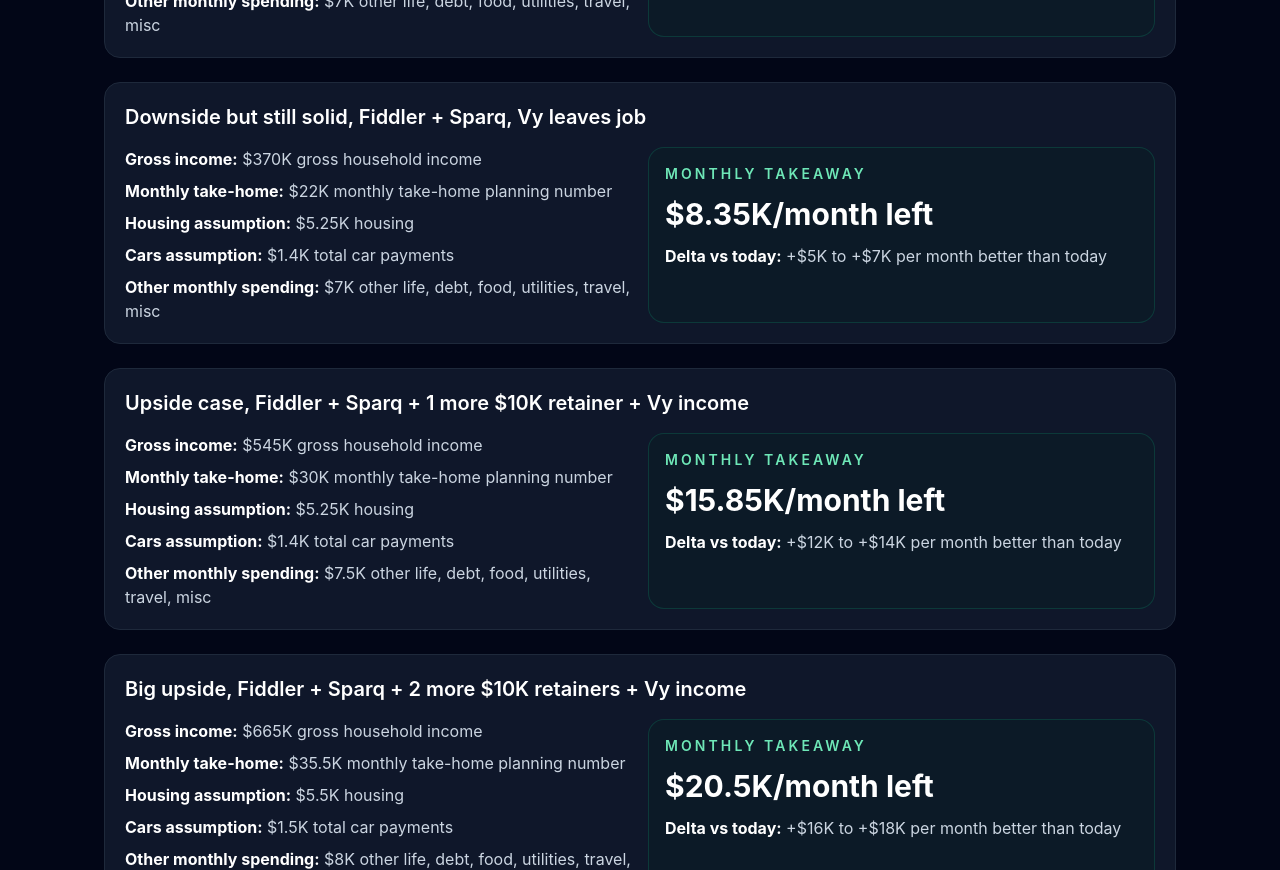
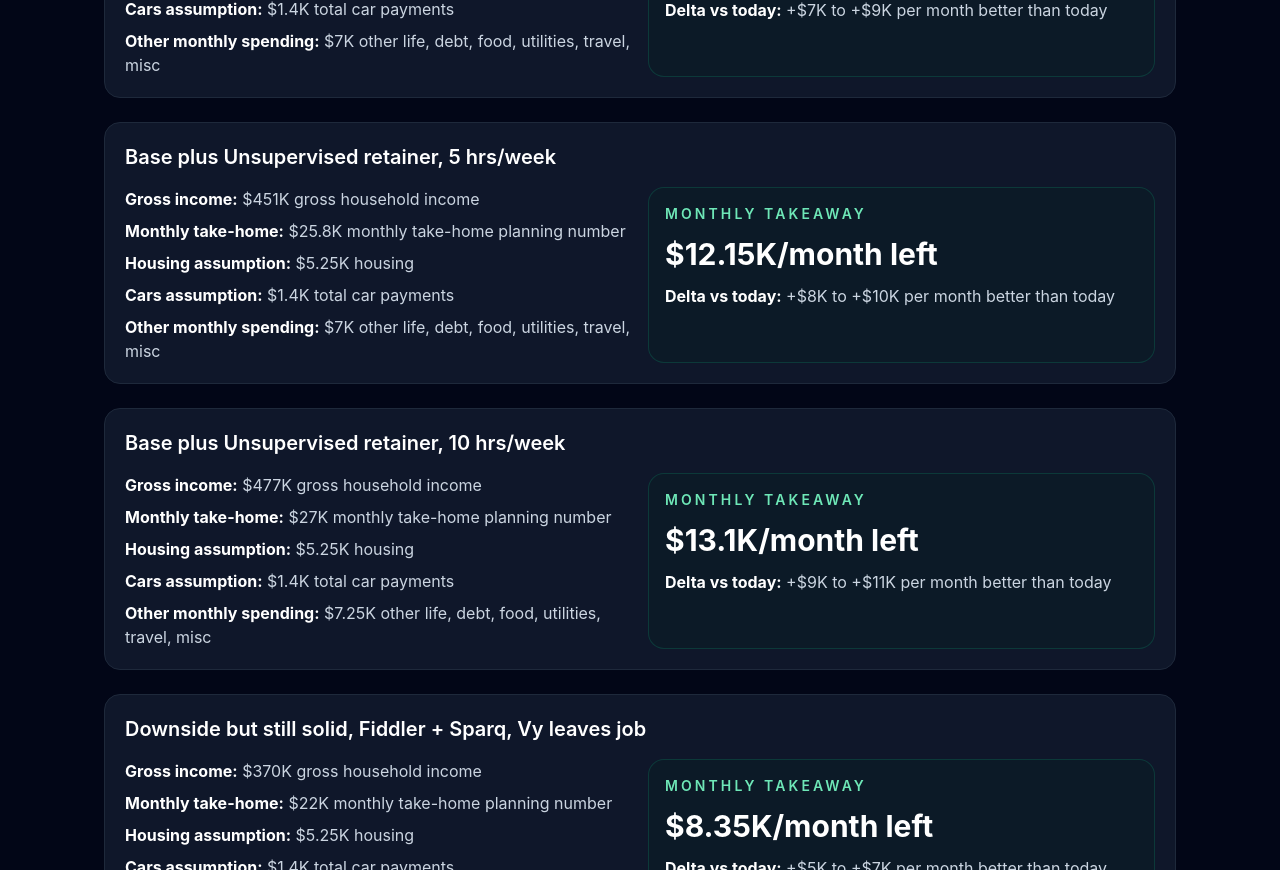
Before and after one commit to JE-MM-754/work-tools, a Next.js app: page /finance/fiddler-sparq-family-plan-2026-04 in a window 1280 px wide. Shown: the part 1120-1990 px from the top of the page. Built offline with nearby package versions, Linux system fonts and the light colour scheme.

Commit message:
Add Unsupervised retainer upside to family plan

```diff
--- a/src/app/finance/fiddler-sparq-family-plan-2026-04/page.tsx
+++ b/src/app/finance/fiddler-sparq-family-plan-2026-04/page.tsx
@@ -24,6 +24,26 @@ const scenarios = [
     other: '$7K other life, debt, food, utilities, travel, misc',
     takeaway: '$10.85K/month left',
     delta: '+$7K to +$9K per month better than today',
+  },
+  {
+    title: 'Base plus Unsupervised retainer, 5 hrs/week',
+    gross: '$451K gross household income',
+    net: '$25.8K monthly take-home planning number',
+    housing: '$5.25K housing',
+    cars: '$1.4K total car payments',
+    other: '$7K other life, debt, food, utilities, travel, misc',
+    takeaway: '$12.15K/month left',
+    delta: '+$8K to +$10K per month better than today',
+  },
+  {
+    title: 'Base plus Unsupervised retainer, 10 hrs/week',
+    gross: '$477K gross household income',
+    net: '$27K monthly take-home planning number',
+    housing: '$5.25K housing',
+    cars: '$1.4K total car payments',
+    other: '$7.25K other life, debt, food, utilities, travel, misc',
+    takeaway: '$13.1K/month left',
+    delta: '+$9K to +$11K per month better than today',
   },
   {
     title: 'Downside but still solid, Fiddler + Sparq, Vy leaves job',
@@ -69,6 +89,7 @@ const priorities = [
 const strategicPlan = [
   'Use Fiddler as the stable foundation, cash flow, benefits, and equity upside.',
   'Use Sparq as a first advisory client and proof point for a future fractional GTM business.',
+  'Use the Unsupervised retainer as additional short-term upside and extra cash generation while it remains available.',
   'Avoid relying on extra retainers for survival. Treat them as upside that accelerates savings and flexibility.',
   'Spend the next 12 months building safety first, then optionality.',
   'Focus on creating leverage and repeatable value, not random side work.',
```
